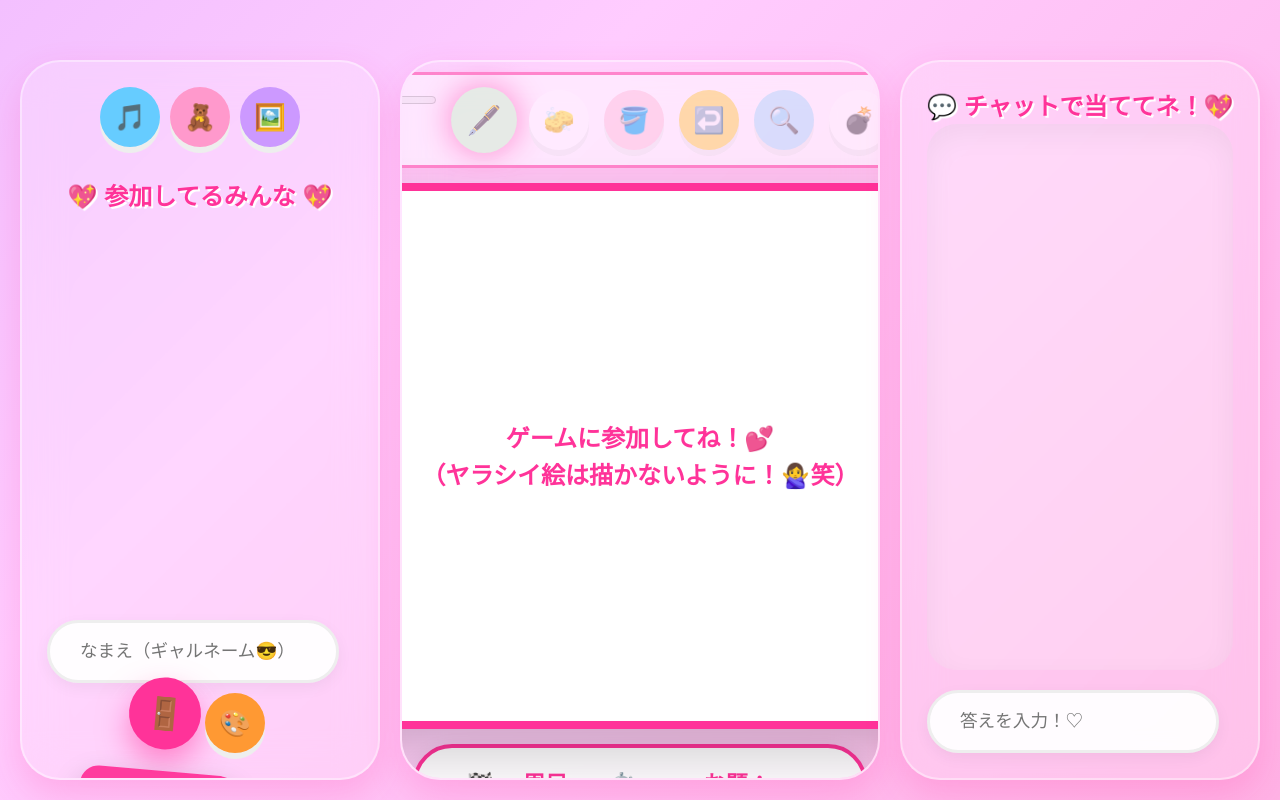
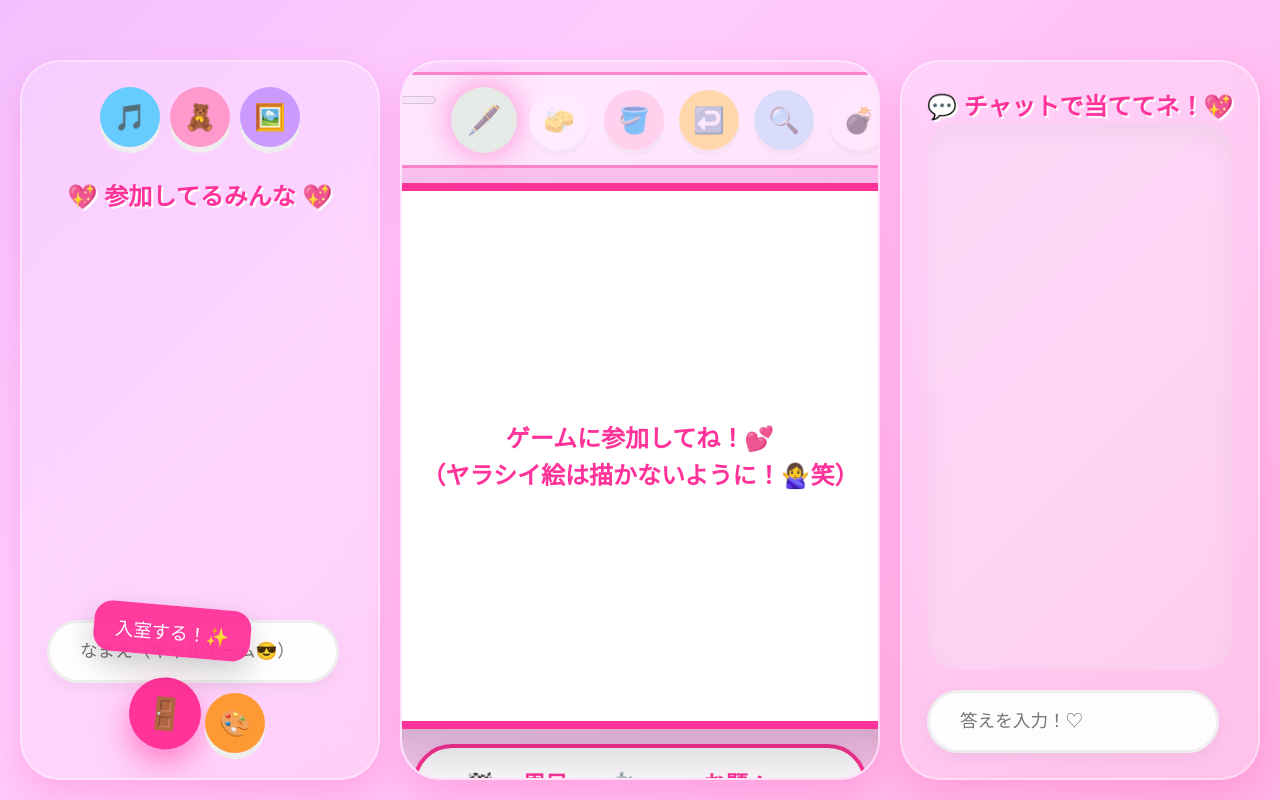
Before and after one commit to kazuxu-u/cute-drawing-party, a website: page public/index.html in a window 1280 px wide. In both pictures the pointer is over the button 165 px from the left and 723 px from the top of the page. Drawn offline with nearby package versions, Linux system fonts and the light colour scheme; no server answers.

Commit message:
fix(ui): position setup area tooltips above buttons to prevent cutoff

```diff
--- a/public/style.css
+++ b/public/style.css
@@ -366,14 +366,18 @@ input[type="text"]:focus {
     transform: translateX(-50%) translateY(0);
 }
 
-/* チャット入力だけは上に出さないと足元で見えない！💎 */
-.chat-input-area [data-tooltip]::after {
+/* チャット入力やオーバーレイのボタンは上に出さないと足元で見えない！💎 */
+.chat-input-area [data-tooltip]::after,
+.overlay [data-tooltip]::after,
+#setupArea [data-tooltip]::after {
     top: auto;
     bottom: 130%;
     transform: translateX(-50%) translateY(15px);
 }
 
-.chat-input-area [data-tooltip]:hover::after {
+.chat-input-area [data-tooltip]:hover::after,
+.overlay [data-tooltip]:hover::after,
+#setupArea [data-tooltip]:hover::after {
     transform: translateX(-50%) translateY(0);
 }
 
```
